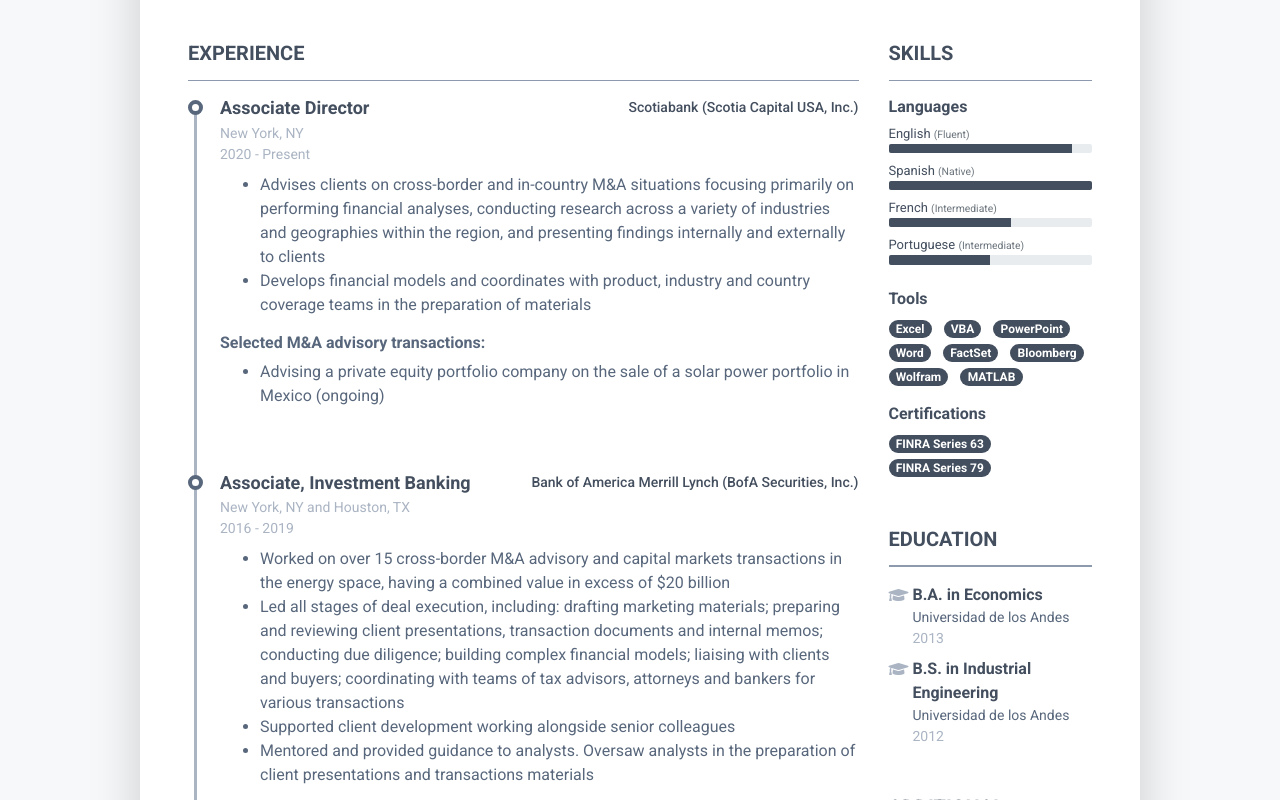
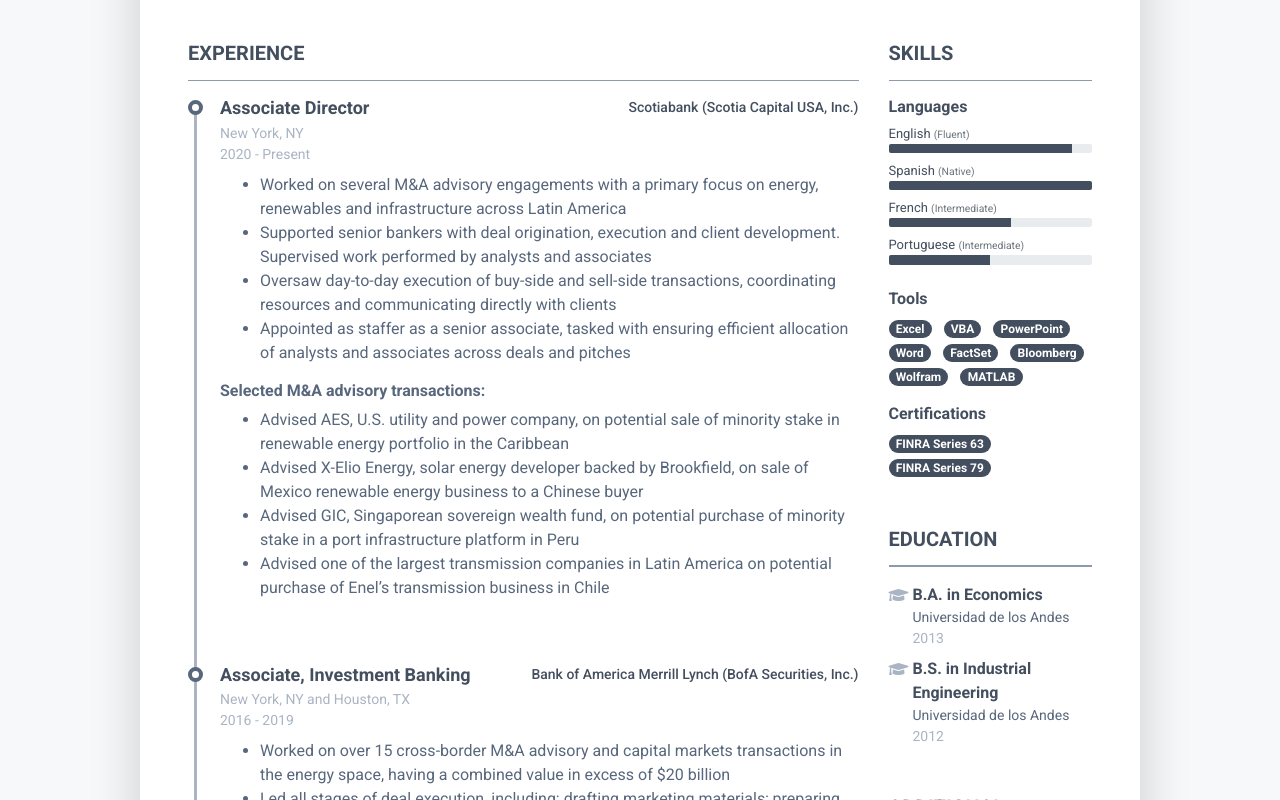
Before and after one commit to nbravo89/nbravo89.github.io, a plain HTML site: page index.html in a window 1280 px wide. Shown: the part 457-1257 px from the top of the page. Drawn offline with Linux system fonts and the light colour scheme.

Commit message:
Update role 3

```diff
--- a/index.html
+++ b/index.html
@@ -73,12 +73,17 @@
 									    </div><!--//resume-timeline-item-header-->
 									    <div class="resume-timeline-item-desc">
 										    <ul>
-											    <li>Advises clients on cross-border and in-country M&A situations focusing primarily on performing financial analyses, conducting research across a variety of industries and geographies within the region, and presenting findings internally and externally to clients</li>
-											    <li>Develops financial models and coordinates with product, industry and country coverage teams in the preparation of materials</li>
+											    <li>Worked on several M&A advisory engagements with a primary focus on energy, renewables and infrastructure across Latin America</li>
+											    <li>Supported senior bankers with deal origination, execution and client development. Supervised work performed by analysts and associates</li>
+											    <li>Oversaw day-to-day execution of buy-side and sell-side transactions, coordinating resources and communicating directly with clients</li>
+											    <li>­Appointed as staffer as a senior associate, tasked with ensuring efficient allocation of analysts and associates across deals and pitches</li>
 										    </ul>
 										    <h4 class="resume-timeline-item-desc-heading font-weight-bold">Selected M&A advisory transactions:</h4>
 										    <ul>
-											    <li>Advising a private equity portfolio company on the sale of a solar power portfolio in Mexico (ongoing)</li>
+											    <li>­Advised AES, U.S. utility and power company, on potential sale of minority stake in renewable energy portfolio in the Caribbean</li>
+											    <li>­Advised X-Elio Energy, solar energy developer backed by Brookfield, on sale of Mexico renewable energy business to a Chinese buyer</li>
+											    <li>­­Advised GIC, Singaporean sovereign wealth fund, on potential purchase of minority stake in a port infrastructure platform in Peru</li>
+											    <li>­­­Advised one of the largest transmission companies in Latin America on potential purchase of Enel’s transmission business in Chile</li>
 										    </ul>
 									    </div><!--//resume-timeline-item-desc-->
 
```
